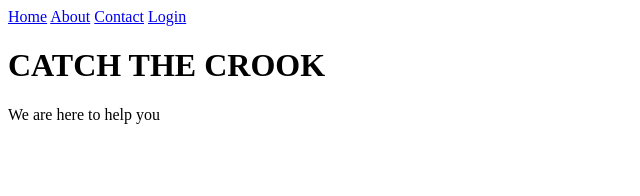
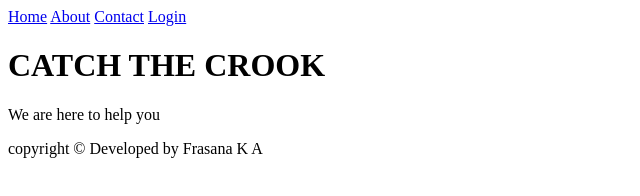
Before and after one commit to Farsanaka-Edstem/Catch_the_crook_web, a plain HTML site: page index.html in a window 1280 px wide. Shown: the whole page, without its empty margins (0-640 px from the left). Drawn offline with Linux system fonts and the light colour scheme.

Commit message:
footer section added

```diff
--- a/index.html
+++ b/index.html
@@ -11,5 +11,8 @@
     </header>
     <h1>CATCH THE CROOK</h1>
     <p>We are here to help you</p>
+    <footer>
+      <p>copyright &copy; Developed by Frasana K A</p>
+    </footer>
   </body>
 </html>
```
